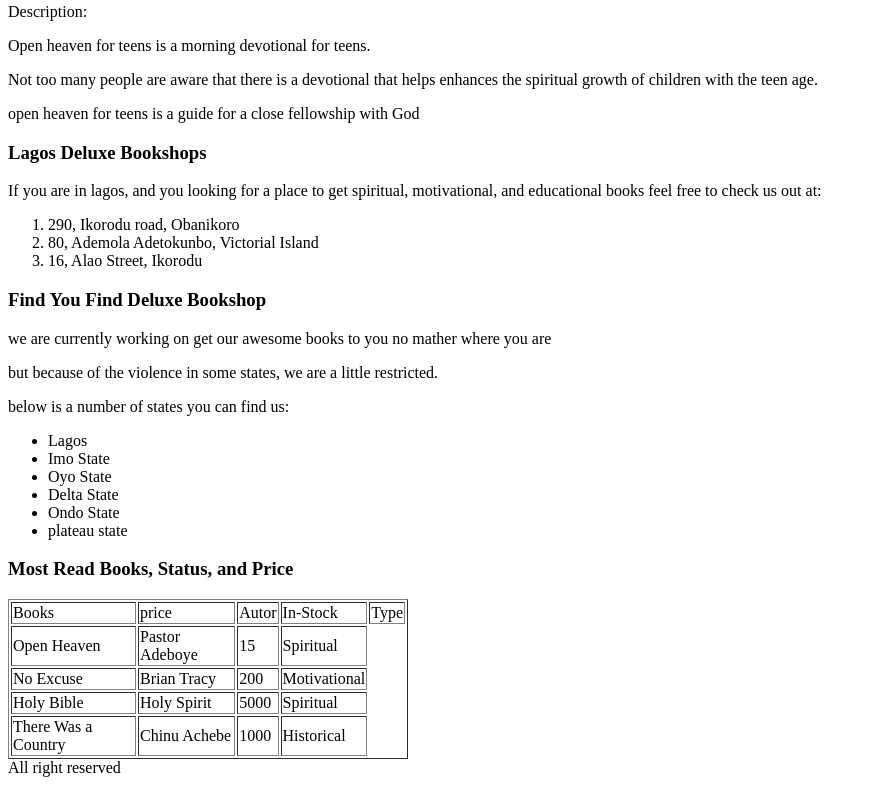
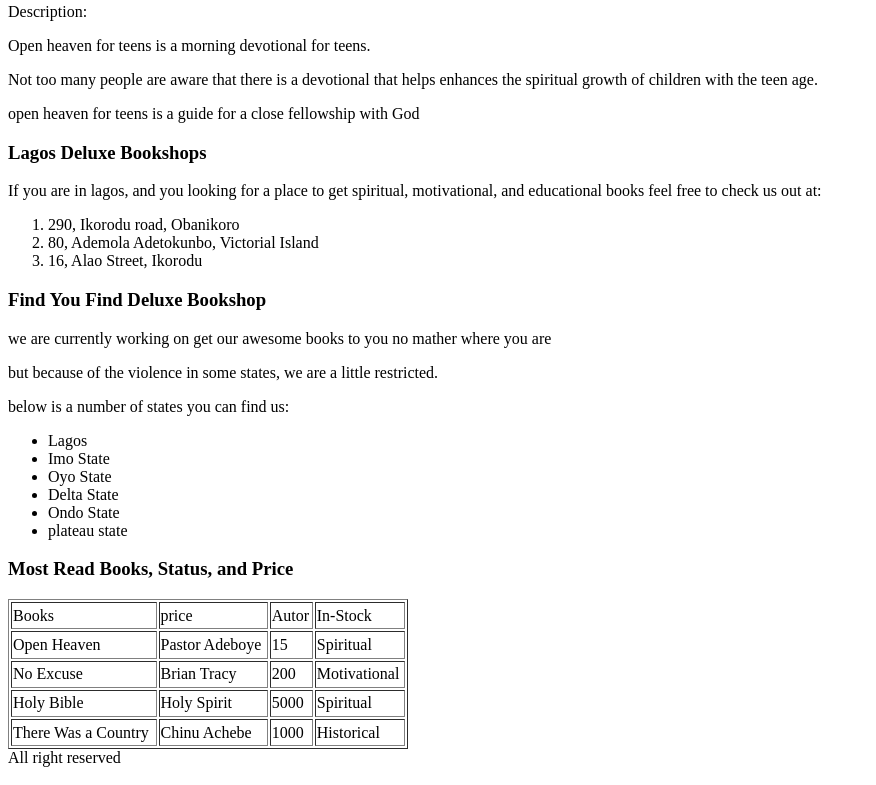
Before and after one commit to sundayuchegbu/class-work, a plain HTML site: page index.html in a window 1280 px wide. Shown: the part 470-1255 px from the top of the page, without its empty margins (0-876 px from the left). Drawn offline with Linux system fonts and the light colour scheme.

Commit message:
commit changes

```diff
--- a/index.html
+++ b/index.html
@@ -66,7 +66,7 @@
         <div class="most">
             <h3>Most Read Books, Status, and Price </h3>
             <table  border="1" width='400' height="150">
-                <tr><td>Books</td><td>price</td><td>Autor</td><td>In-Stock</td><td>Type</td></tr>
+                <tr><td>Books</td><td>price</td><td>Autor</td><td>In-Stock</td></tr>
                 <tr><td>Open Heaven</td><td>Pastor Adeboye</td><td>15</td><td>Spiritual</td></tr>
                 <tr><td>No Excuse</td><td>Brian Tracy</td><td>200</td><td>Motivational</td></tr>
                 <tr><td>Holy Bible</td><td>Holy Spirit</td><td>5000</td><td>Spiritual</td></tr>
```
